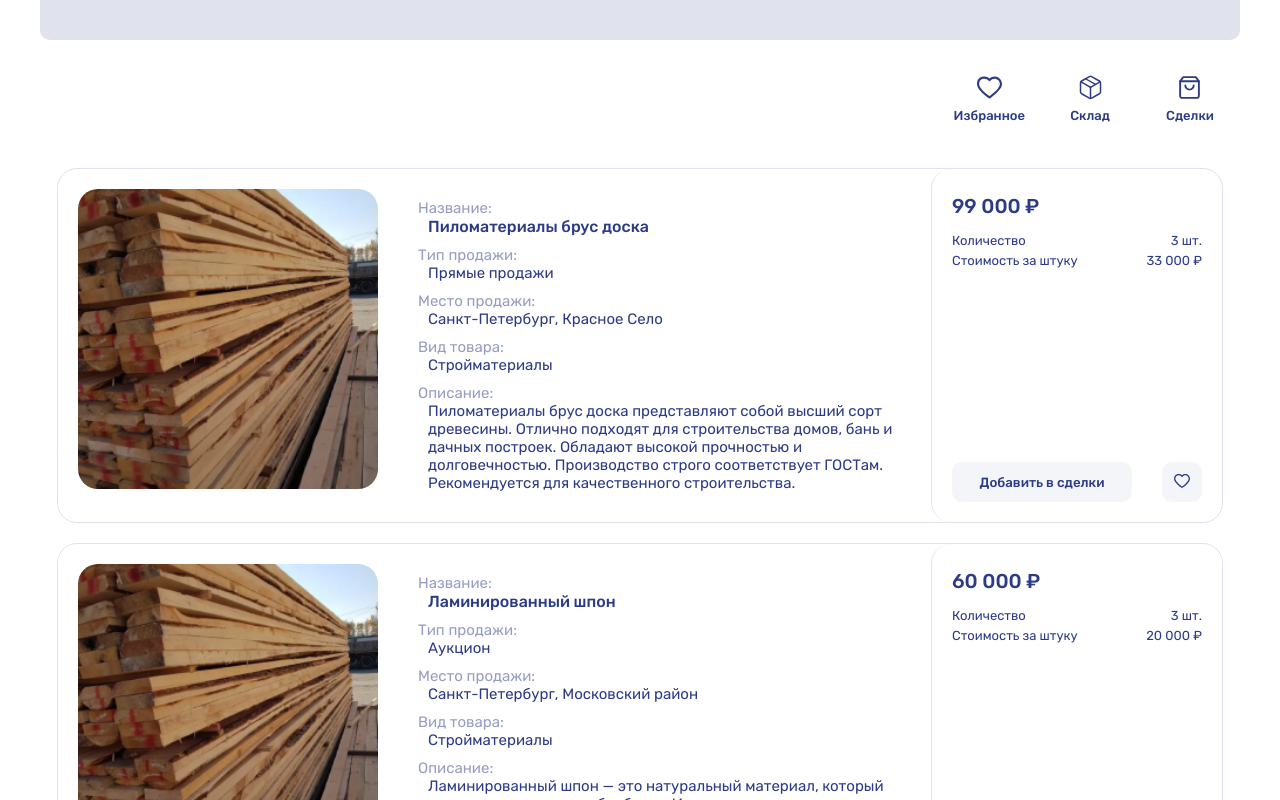
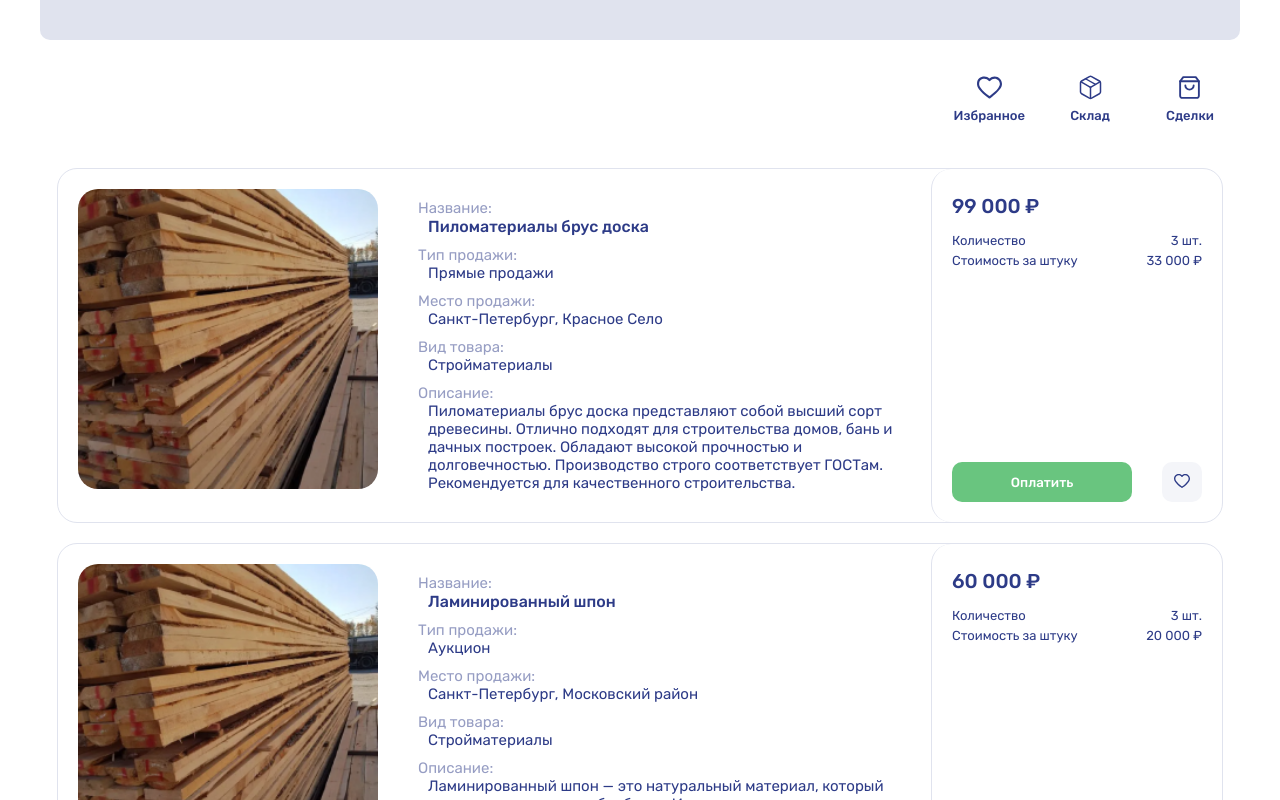
Before and after one commit to DoWh/test-task-1, a React (Create React App) app: page /deals in a window 1280 px wide. Shown: the top 800 px of the page. Built offline with nearby package versions, Linux system fonts and the light colour scheme; a web font is replaced by a local one.

Commit message:
create SetAsPaidBtn and create logic for page

```diff
--- a/src/components/ProductCard/PaymentSection/AddToFavoriteBtn/index.tsx
+++ b/src/components/ProductCard/PaymentSection/AddToFavoriteBtn/index.tsx
@@ -5,11 +5,11 @@ import { useActions } from '../../../../hooks/useActions'
 import { IProductCard } from '../../../../models/IProductCard'
 import styles from './AddToFavoriteBtn.module.css'
 
-interface Props {
+interface Prop {
 	data: IProductCard
 }
 
-const AddToFavoriteBtn: FC<Props> = ({ data }) => {
+const AddToFavoriteBtn: FC<Prop> = ({ data }) => {
 	const { toggleFavoriteStatus } = useActions()
 
 	const statusOnOff = data.favorite ? styles.off : styles.on
--- /dev/null
+++ b/src/components/ProductCard/PaymentSection/SetAsPaidBtn/SetAsPaidBtn.module.css
@@ -0,0 +1,20 @@
+.btn {
+	border: none;
+	border-radius: 10px;
+	padding: 10px 20px;
+	color: #2d3b87;
+	font-weight: 500;
+	cursor: pointer;
+	user-select: none;
+	min-width: 180px;
+}
+
+.on {
+	color: #969dc3;
+	background: #f4f5f9;
+}
+
+.off {
+	color: white;
+	background: #69c57f;
+}
--- /dev/null
+++ b/src/components/ProductCard/PaymentSection/SetAsPaidBtn/index.tsx
@@ -0,0 +1,25 @@
+import { FC } from 'react'
+import { useActions } from '../../../../hooks/useActions'
+import { IProductCard } from '../../../../models/IProductCard'
+import styles from './SetAsPaidBtn.module.css'
+
+interface Prop {
+	data: IProductCard
+}
+
+const SetAsPaidBtn: FC<Prop> = ({ data }) => {
+	const { SetAsPaid } = useActions()
+	const statusBtn = data.payment ? styles.on : styles.off
+
+	return (
+		<button
+			className={styles.btn + ' ' + statusBtn}
+			onClick={() => SetAsPaid(data)}
+			disabled={data.payment}
+		>
+			{data.payment ? 'Оплачено' : 'Оплатить'}
+		</button>
+	)
+}
+
+export default SetAsPaidBtn
--- a/src/components/ProductCard/PaymentSection/index.tsx
+++ b/src/components/ProductCard/PaymentSection/index.tsx
@@ -1,14 +1,18 @@
 import { FC } from 'react'
+import { useLocation } from 'react-router-dom'
 import { IProductCard } from '../../../models/IProductCard'
 import AddToDealsBtn from './AddToDealsBtn'
 import AddToFavoriteBtn from './AddToFavoriteBtn'
 import styles from './PaymentSection.module.css'
+import SetAsPaidBtn from './SetAsPaidBtn'
 
 interface IProp {
 	data: IProductCard
 }
 
 const PaymentSection: FC<IProp> = ({ data }) => {
+	const { pathname } = useLocation()
+
 	return (
 		<section className={styles.payment}>
 			<div className={styles.payment__item + ' ' + styles.payment__price}>
@@ -23,7 +27,11 @@ const PaymentSection: FC<IProp> = ({ data }) => {
 				<div>{data.price.toLocaleString('ru-RU')} ₽</div>
 			</div>
 			<div className={styles.payment__btns}>
-				<AddToDealsBtn data={data} />
+				{pathname === '/' ? (
+					<AddToDealsBtn data={data} />
+				) : (
+					<SetAsPaidBtn data={data} />
+				)}
 				<AddToFavoriteBtn data={data} />
 			</div>
 		</section>
--- a/src/store/reducers/ProductCardsSlice.ts
+++ b/src/store/reducers/ProductCardsSlice.ts
@@ -15,7 +15,7 @@ export const cardsSlice = createSlice({
 				state[index].favorite = !state[index].favorite
 			}
 		},
-		togglePaymentStatus: (state, action: PayloadAction<IProductCard>) => {},
+		SetAsPaid: (state, action: PayloadAction<IProductCard>) => {},
 		toggleDealStatus: (state, action: PayloadAction<IProductCard>) => {
 			const index = state.findIndex(item => action.payload.id === item.id)
 			if (index !== -1) {
```
